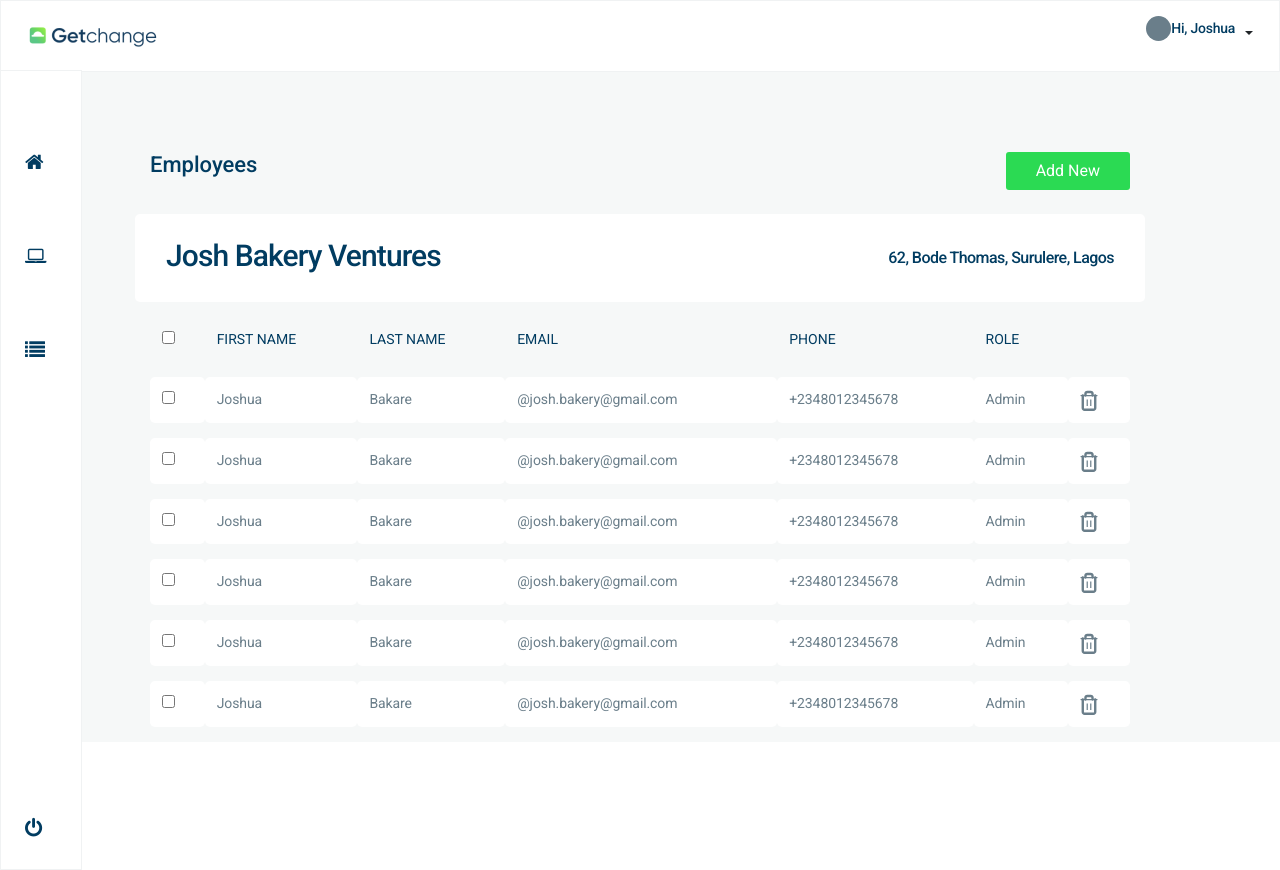
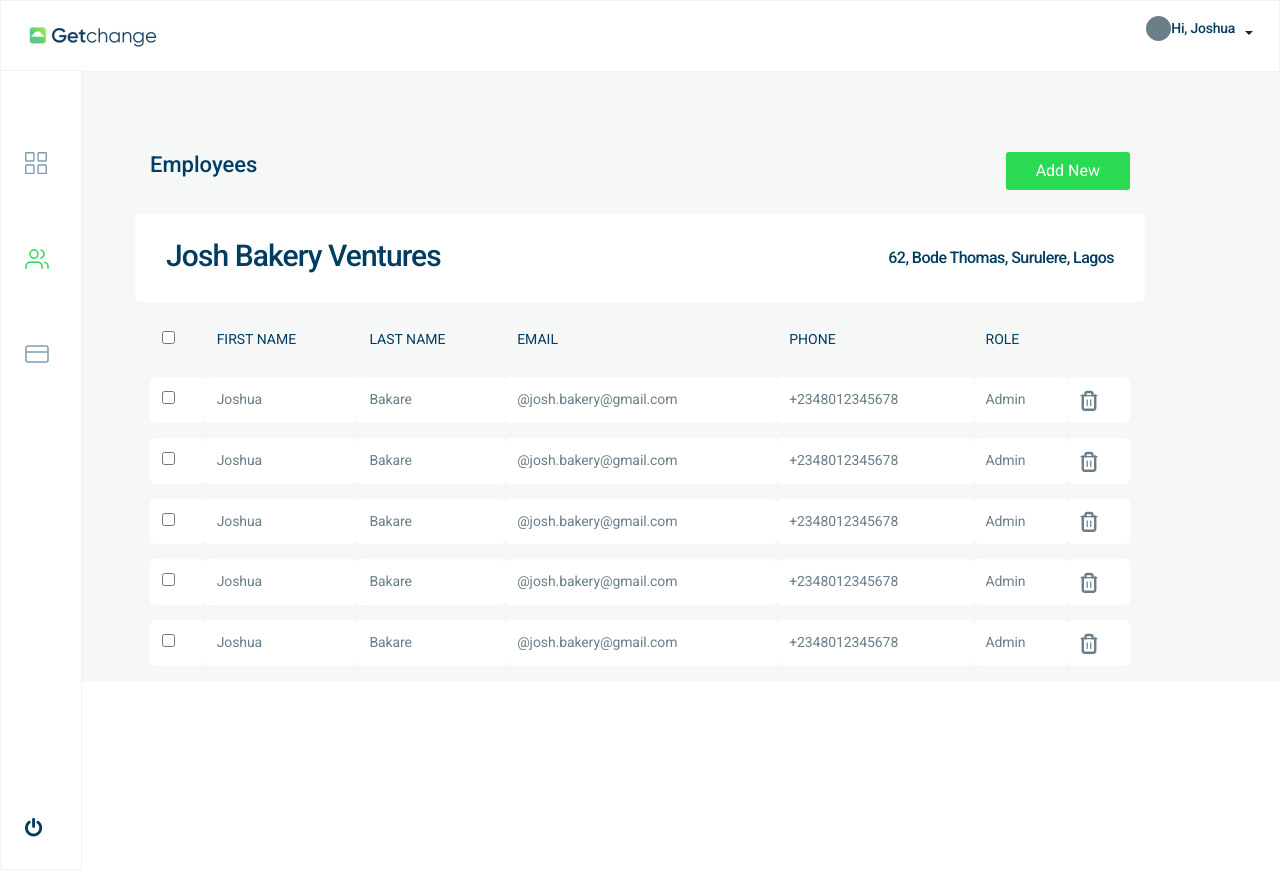
Before and after one commit to Alphajeez96/getChange, a Vue app in the folder Web/getchange/: page / in a window 1280 px wide. Built offline with nearby package versions, Linux system fonts and the light colour scheme.

Commit message:
sidebar optimized

```diff
--- a/Web/getchange/src/components/Employees/employees.vue
+++ b/Web/getchange/src/components/Employees/employees.vue
@@ -1,8 +1,5 @@
 <template>
   <div>
-    <gnav></gnav>
-    <sidebar></sidebar>
-
     <div class="contain">
       <div class="row">
         <div class="col-auto mr-auto header">
@@ -26,14 +23,10 @@
 </template>
 
 <script>
-import gnav from '../Partials/navbar'
-import sidebar from '../Partials/sidebar'
+
 export default {
   name: 'employees',
-  components: {
-    gnav,
-    sidebar,
-  },
+
 }
 </script>
 <style scoped>
--- a/Web/getchange/src/components/Employees/table.vue
+++ b/Web/getchange/src/components/Employees/table.vue
@@ -20,7 +20,7 @@
         </thead>
 
         <tbody >
-          <tr v-for="i in 6" :key="i">
+          <tr v-for="i in 5" :key="i">
             <td scope="row">
               <input
                 type="checkbox"
--- a/Web/getchange/src/components/Partials/sidebar.vue
+++ b/Web/getchange/src/components/Partials/sidebar.vue
@@ -1,54 +1,65 @@
 <template>
     <div>
 
-    <div class="area"></div><nav class="main-menu">
+
+    <div class="area">
+    <nav class="main-menu">
             <ul>
                 <li>
                     <a href="#">
-                        <i class="fa fa-home fa-2x"></i>
-                        <span class="nav-text px-2">
-                            Dashboard
+                        <i class="fa fa-2x"> <svg xmlns="http://www.w3.org/2000/svg" width="22" height="22" viewBox="0 0 22 22" fill="none">
+<path opacity="0.5" fill-rule="evenodd" clip-rule="evenodd" d="M8.24963 1.37544H1.37444V8.25062H8.24963V1.37544ZM8.24963 9.62506H1.37444C0.615301 9.62506 0 9.00976 0 8.25062V1.37544C0 0.6163 0.615301 0 1.37444 0H8.24963C9.00876 0 9.62506 0.6163 9.62506 1.37544V8.25062C9.62506 9.00976 9.00876 9.62506 8.24963 9.62506ZM8.24963 13.7504H1.37444V20.6256H8.24963V13.7504ZM8.24963 22H1.37444C0.615301 22 0 21.3847 0 20.6256V13.7504C0 12.9902 0.615301 12.3749 1.37444 12.3749H8.24963C9.00876 12.3749 9.62506 12.9902 9.62506 13.7504V20.6256C9.62506 21.3847 9.00876 22 8.24963 22ZM20.6246 1.37544H13.7494V8.25062H20.6246V1.37544ZM20.6246 9.62506H13.7494C12.9902 9.62506 12.3749 9.00976 12.3749 8.25062V1.37544C12.3749 0.6163 12.9902 0 13.7494 0H20.6246C21.3837 0 22 0.6163 22 1.37544V8.25062C22 9.00976 21.3837 9.62506 20.6246 9.62506ZM20.6246 13.7504H13.7494V20.6256H20.6246V13.7504ZM20.6246 22H13.7494C12.9902 22 12.3749 21.3847 12.3749 20.6256V13.7504C12.3749 12.9902 12.9902 12.3749 13.7494 12.3749H20.6246C21.3837 12.3749 22 12.9902 22 13.7504V20.6256C22 21.3847 21.3837 22 20.6246 22Z" fill="#013C61"/>
+</svg></i>
+                        <span class="nav-text p">
+
                         </span>
                     </a>
 
                 </li>
                 <li class="has-subnav">
                     <a href="#">
-                        <i class="fa fa-laptop fa-2x"></i>
+                        <i class="fa fa-2x"><svg xmlns="http://www.w3.org/2000/svg" width="24" height="21" viewBox="0 0 24 21" fill="none">
+<path d="M17 19.3333V17.2963C17 15.0463 15.2091 13.2222 13 13.2222H5C2.79086 13.2222 1 15.0463 1 17.2963V19.3333" stroke="#2BDA53" stroke-width="1.5" stroke-linecap="round" stroke-linejoin="round"/>
+<path fill-rule="evenodd" clip-rule="evenodd" d="M9 9.14815C11.2091 9.14815 13 7.32412 13 5.07407C13 2.82403 11.2091 1 9 1C6.79086 1 5 2.82403 5 5.07407C5 7.32412 6.79086 9.14815 9 9.14815Z" stroke="#2BDA53" stroke-width="1.5" stroke-linecap="round" stroke-linejoin="round"/>
+<path d="M23 19.3333V17.2963C22.9986 15.4397 21.765 13.8188 20 13.3546" stroke="#2BDA53" stroke-width="1.5" stroke-linecap="round" stroke-linejoin="round"/>
+<path d="M16 1.1324C17.7699 1.59396 19.0078 3.21832 19.0078 5.07916C19.0078 6.94 17.7699 8.56436 16 9.02592" stroke="#2BDA53" stroke-width="1.5" stroke-linecap="round" stroke-linejoin="round"/>
+</svg></i>
                         <span class="nav-text">
-                            Employees
+
                         </span>
                     </a>
 
                 </li>
                 <li class="has-subnav">
                     <a href="#">
-                       <i class="fa fa-list fa-2x"></i>
+                       <i class="fa fa-2x"><svg xmlns="http://www.w3.org/2000/svg" width="24" height="18" viewBox="0 0 24 18" fill="none">
+<g opacity="0.5">
+<rect x="1" y="1" width="22" height="16" rx="2" stroke="#013C61" stroke-width="1.5" stroke-linecap="round" stroke-linejoin="round"/>
+<path d="M1 7H23" stroke="#013C61" stroke-width="1.5" stroke-linecap="round" stroke-linejoin="round"/>
+</g>
+</svg></i>
                         <span class="nav-text">
-                            Forms
+
                         </span>
                     </a>
 
                 </li>
 
-
-
-
-
-
             </ul>
 
             <ul class="logout">
                 <li>
-                   <a href="#">
+                   <a href="/signup">
                          <i class="fa fa-power-off fa-2x"></i>
                         <span class="nav-text">
-                            Logout
+
                         </span>
                     </a>
                 </li>
             </ul>
         </nav>
+
+    </div>
     </div>
 </template>
 
@@ -72,7 +83,7 @@ color:  #013C61;
 
 
 .main-menu:hover,nav.main-menu.expanded {
-width:250px;
+width:200px;
 overflow:visible;
 }
 
@@ -82,7 +93,7 @@ border:1px solid rgba(106, 126, 138, 0.1);
 position:absolute;
 top:70px;
 bottom:0;
-height:100%;
+   min-height: 100%;
 left:0;
 width:82px;
 overflow:hidden;
@@ -132,7 +143,9 @@ position:relative;
 display:table-cell;
 vertical-align:middle;
 width:190px;
-  font-family: 'Titillium Web', sans-serif;
+
+  font-family: var(--main-font);
+  color: var(--primary-color)
 }
 
 .main-menu>ul.logout {
@@ -154,14 +167,6 @@ a:hover,a:focus {
 text-decoration:none;
 }
 
-nav {
--webkit-user-select:none;
--moz-user-select:none;
--ms-user-select:none;
--o-user-select:none;
-user-select:none;
-}
-
 nav ul,nav li {
 outline:0;
 margin:0;
@@ -169,7 +174,7 @@ padding:12px;
 }
 .main-menu li:hover>a,nav.main-menu li.active>a,.dropdown-menu>li>a:hover,.dropdown-menu>li>a:focus,.dropdown-menu>.active>a,.dropdown-menu>.active>a:hover,.dropdown-menu>.active>a:focus,.no-touch .dashboard-page nav.dashboard-menu ul li:hover a,.dashboard-page nav.dashboard-menu ul li.active a {
 color:#fff;
-background-color:#5fa2db;
+background-color:;
 }
 .area {
 float: left;
--- a/Web/getchange/src/views/Home.vue
+++ b/Web/getchange/src/views/Home.vue
@@ -1,11 +1,15 @@
 <template>
   <div class="home">
+<gnav></gnav>
+      <sidebar></sidebar>
 <employees></employees>
 <gtable></gtable>
   </div>
 </template>
 
 <script>
+import gnav from '../components/Partials/navbar'
+import sidebar from '../components/Partials/sidebar'
 import employees from '../components/Employees/employees'
 import gtable from '../components/Employees/table'
 
@@ -13,7 +17,7 @@ import gtable from '../components/Employees/table'
 export default {
   name: 'Home',
   components: {
-employees, gtable
+employees, gtable,sidebar,gnav
   }
 }
 </script>
```
